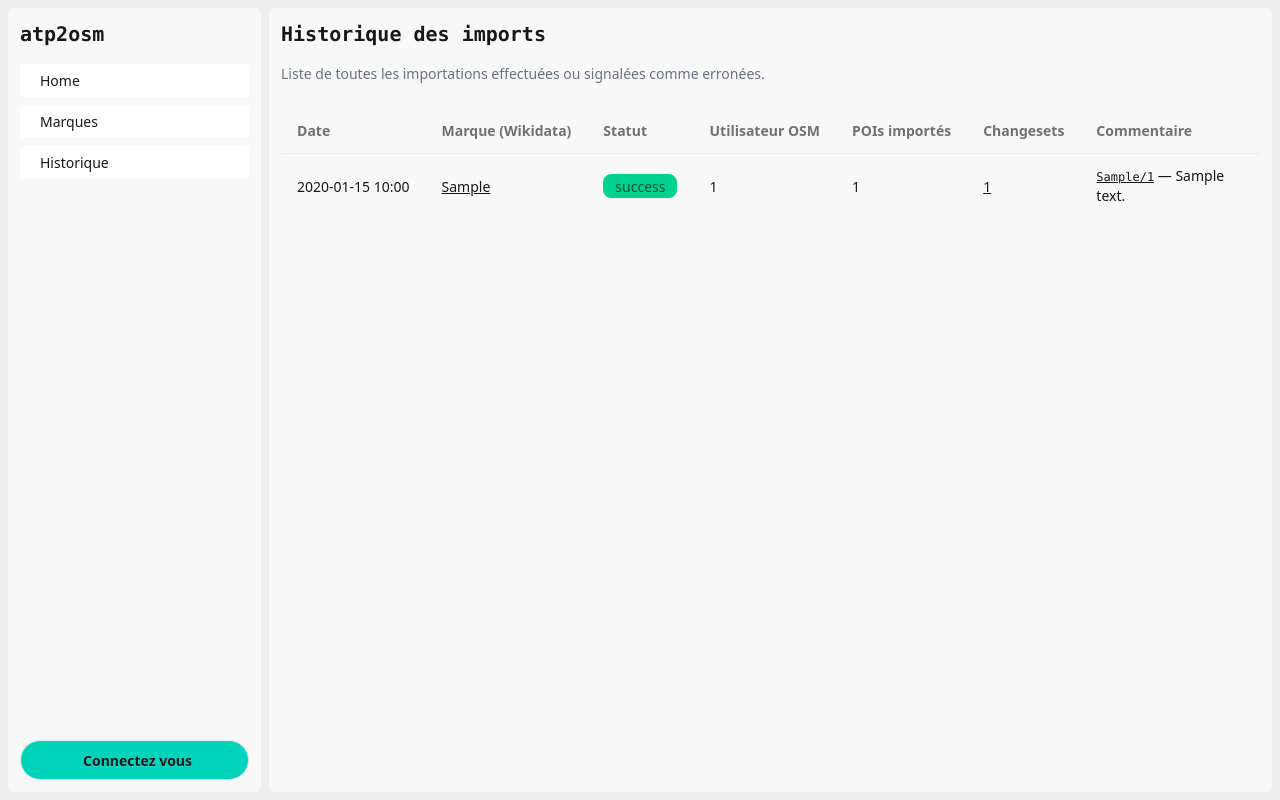
After one commit to hagatopaxi/atp2osm-import, a Flask app: template website/templates/history.html in a window 1280 px wide. The commit adds this page. Run offline with Flask 3, Linux system fonts and the light colour scheme; the template is opened without the code that fills it: most values are stand-ins (such as "Sample title", 1, 10 or a date in 2020); parts of the project's set-up code (start-up, migrations or seed data) failed here and were passed over; some libraries are stand-ins or nearby versions.

Commit message:
Add import history

```diff
--- a/src/app.py
+++ b/src/app.py
@@ -5,6 +5,7 @@ import psycopg
 import datetime
 import json
 import functools
+import requests
 
 from io import BytesIO
 from psycopg.rows import dict_row
@@ -45,6 +46,14 @@ app.config["CACHE_THRESHOLD"] = 1000
 app.config["CACHE_DEFAULT_TIMEOUT"] = 0  # Infinite cache duration
 
 cache = Cache(app)
+
+
+@app.template_filter("parse_comment")
+def parse_comment(value):
+    try:
+        return json.loads(value)
+    except (json.JSONDecodeError, TypeError):
+        return value
 
 
 def run_startup_tasks():
@@ -121,6 +130,61 @@ def teardown_osmdb(exception):
 # @cache.cached(key_prefix="home")
 def home():
     return render_template("home.html")
+
+
+HISTORY_PER_PAGE = 20
+
+
+def fetch_osm_users(user_ids):
+    """Batch fetch user display names from the OSM API."""
+    if not user_ids:
+        return {}
+    ids_param = ",".join(str(uid) for uid in user_ids)
+    try:
+        resp = requests.get(
+            f"{api_url}/api/0.6/users.json?users={ids_param}",
+            timeout=5,
+        )
+        resp.raise_for_status()
+        data = resp.json()
+        return {
+            u["user"]["id"]: u["user"]["display_name"] for u in data.get("users", [])
+        }
+    except Exception:
+        logger.exception("Failed to fetch OSM user details")
+        return {}
+
+
+@app.route("/history")
+def history():
+    osmdb = get_osmdb()
+    page = request.args.get("page", 1, type=int)
+    page = max(1, page)
+    offset = (page - 1) * HISTORY_PER_PAGE
+
+    with osmdb.cursor(row_factory=dict_row) as cursor:
+        cursor.execute("SELECT COUNT(*) AS total FROM import_history")
+        total = cursor.fetchone()["total"]
+
+        cursor.execute(
+            "SELECT * FROM import_history ORDER BY import_date DESC LIMIT %s OFFSET %s",
+            (HISTORY_PER_PAGE, offset),
+        )
+        entries = cursor.fetchall()
+
+    total_pages = max(1, -(-total // HISTORY_PER_PAGE))
+
+    user_ids = list({e["osm_user_id"] for e in entries})
+    users = fetch_osm_users(user_ids)
+
+    return render_template(
+        "history.html",
+        entries=entries,
+        users=users,
+        api_url=api_url,
+        page=page,
+        total_pages=total_pages,
+    )
 
 
 @app.route("/brands")
--- a/website/templates/_aside.html
+++ b/website/templates/_aside.html
@@ -6,6 +6,9 @@
     </li>
     <li>
       <a class="bg-white align-start hover:bg-base-300" href="/brands"><i class="iconoir-archery"></i>Marques</a>
+    </li>
+    <li>
+      <a class="bg-white align-start hover:bg-base-300" href="/history"><i class="iconoir-clock"></i>Historique</a>
     </li>
   </ul>
 
--- /dev/null
+++ b/website/templates/history.html
@@ -0,0 +1,99 @@
+{% extends '_base.html' %}
+
+{% block title %}Historique des imports{% endblock %}
+{% block subtitle %}Liste de toutes les importations effectuées ou signalées comme erronées.{% endblock %}
+
+{% block content %}
+{% if entries|length == 0 and page == 1 %}
+<p class="text-base-content/60">Aucun import enregistré pour le moment.</p>
+{% else %}
+<div class="overflow-x-auto">
+    <table class="table table-zebra w-full">
+        <thead>
+            <tr>
+                <th>Date</th>
+                <th>Marque (Wikidata)</th>
+                <th>Statut</th>
+                <th>Utilisateur OSM</th>
+                <th>POIs importés</th>
+                <th>Changesets</th>
+                <th>Commentaire</th>
+            </tr>
+        </thead>
+        <tbody>
+            {% for entry in entries %}
+            <tr>
+                <td class="whitespace-nowrap">{{ entry.import_date.strftime('%Y-%m-%d %H:%M') }}</td>
+                <td>
+                    <a class="link" href="/brands/{{ entry.brand_wikidata }}/validate">{{ entry.brand_wikidata }}</a>
+                </td>
+                <td>
+                    {% if entry.status == 'success' %}
+                    <span class="badge badge-success">{{ entry.status }}</span>
+                    {% elif entry.status == 'error' %}
+                    <span class="badge badge-error">{{ entry.status }}</span>
+                    {% else %}
+                    <span class="badge badge-info">{{ entry.status }}</span>
+                    {% endif %}
+                </td>
+                <td>
+                    {% set display_name = users.get(entry.osm_user_id) %}
+                    {% if display_name %}
+                    <a class="link" href="{{ api_url }}/user/{{ display_name }}" target="_blank">{{ display_name }}</a>
+                    {% else %}
+                    {{ entry.osm_user_id }}
+                    {% endif %}
+                </td>
+                <td>{{ entry.items_count if entry.items_count is not none else '—' }}</td>
+                <td>
+                    {% if entry.changeset_ids %}
+                    {% for cs in entry.changeset_ids %}
+                    <a class="link" href="{{ api_url }}/changeset/{{ cs }}" target="_blank">{{ cs }}</a>{% if not loop.last %}, {% endif %}
+                    {% endfor %}
+                    {% else %}
+                    —
+                    {% endif %}
+                </td>
+                <td class="max-w-xs">
+                    {% if entry.comment %}
+                    {% set comments = entry.comment | parse_comment %}
+                    {% if comments is iterable and comments is not string %}
+                    <div class="flex flex-col gap-1">
+                        {% for c in comments %}
+                        <div class="text-sm">
+                            <a class="link font-mono text-xs" href="{{ api_url }}/{{ c.osm_type }}/{{ c.osm_id }}" target="_blank">{{ c.osm_type }}/{{ c.osm_id }}</a>
+                            {% if c.comment %} — {{ c.comment }}{% endif %}
+                        </div>
+                        {% endfor %}
+                    </div>
+                    {% else %}
+                    <span class="text-sm">{{ entry.comment }}</span>
+                    {% endif %}
+                    {% else %}
+                    —
+                    {% endif %}
+                </td>
+            </tr>
+            {% endfor %}
+        </tbody>
+    </table>
+</div>
+
+{% if total_pages > 1 %}
+<div class="join self-center mt-4">
+    {% if page > 1 %}
+    <a class="join-item btn" href="?page={{ page - 1 }}">«</a>
+    {% endif %}
+
+    {% for p in range(1, total_pages + 1) %}
+    <a class="join-item btn {{ 'btn-active' if p == page }}" href="?page={{ p }}">{{ p }}</a>
+    {% endfor %}
+
+    {% if page < total_pages %}
+    <a class="join-item btn" href="?page={{ page + 1 }}">»</a>
+    {% endif %}
+</div>
+{% endif %}
+
+{% endif %}
+{% endblock %}
```
